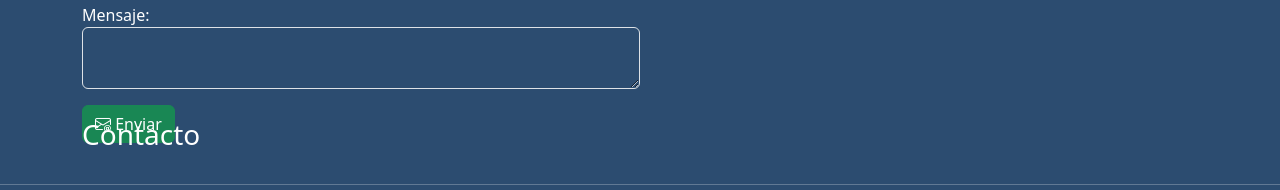
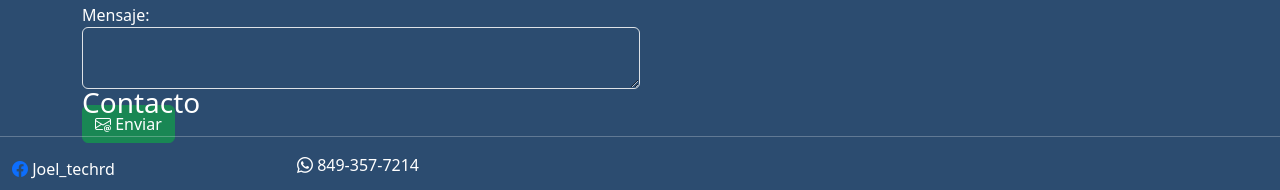
Before and after one commit to j200496/JoelTechPortafolio, a plain HTML site: page index.html in a window 1280 px wide. Shown: the part 1156-1346 px from the top of the page. Drawn offline with nearby package versions, Linux system fonts and the light colour scheme; some packages are replaced by stand-ins of ours; a script that the page names is missing.

Commit message:
Actualizando otra cosa

```diff
--- a/index.html
+++ b/index.html
@@ -175,9 +175,9 @@
         <div class="container">
          <div class="row mt-5">
          </div>
-         <div class="col-12 col-md-4 col-lg-4 d-flex flex-column">
-            <h3 class="text-white my-3 mt-5">Contacto</h3>
-          </div>
+         <div class="col-12 mt-3">
+          <h3 class="text-white my-3">Contacto</h3>
+        </div>
         </div>
         <hr class="text-white">
       </section>
@@ -256,7 +256,7 @@
         <div class="modal-dialog">
           <div class="modal-content bg-dark">
             <div class="modal-header">
-              <h5 class="modal-title" style="color: white;" id="modalTitulo">Sistema de ventas para Food trucks</h5>
+              <h5 class="modal-title" style="color: white;" id="modalTitulo">Sistema de ventas</h5>
 
               <button type="button" class="btn-close bg-success" data-bs-dismiss="modal" aria-label="Cerrar"></button>
             </div>
```
Also changed, not shown: Css/portastyle.css (line endings or trailing spaces).
